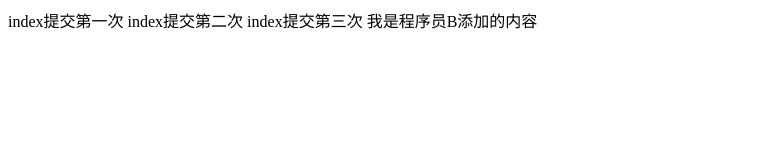
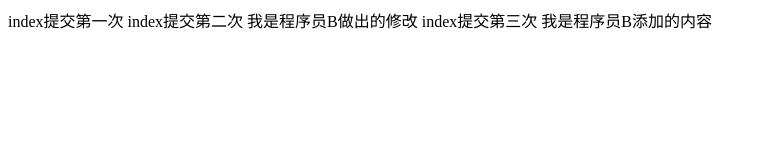
Before and after one commit to tansixiang/test, a plain HTML site: page index.html in a window 1280 px wide. Shown: the whole page, without its empty margins (0-765 px from the left). Drawn offline with Linux system fonts and the light colour scheme.

Commit message:
程序员B修改了index.html文件

```diff
--- a/index.html
+++ b/index.html
@@ -8,7 +8,7 @@
 </head>
 <body>
     index提交第一次
-    index提交第二次
+    index提交第二次 我是程序员B做出的修改
     index提交第三次
     我是程序员B添加的内容
 </body>
```
